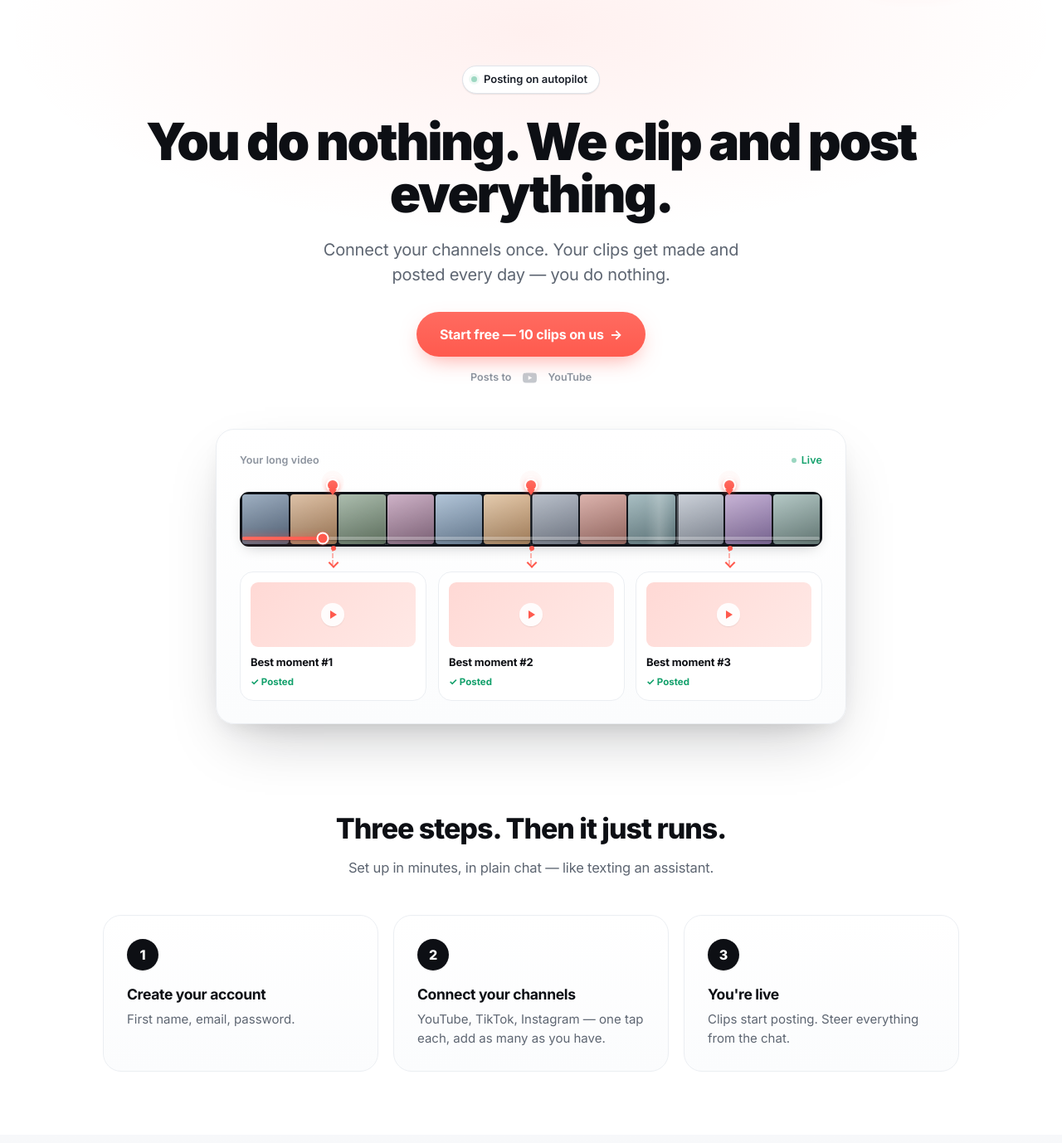
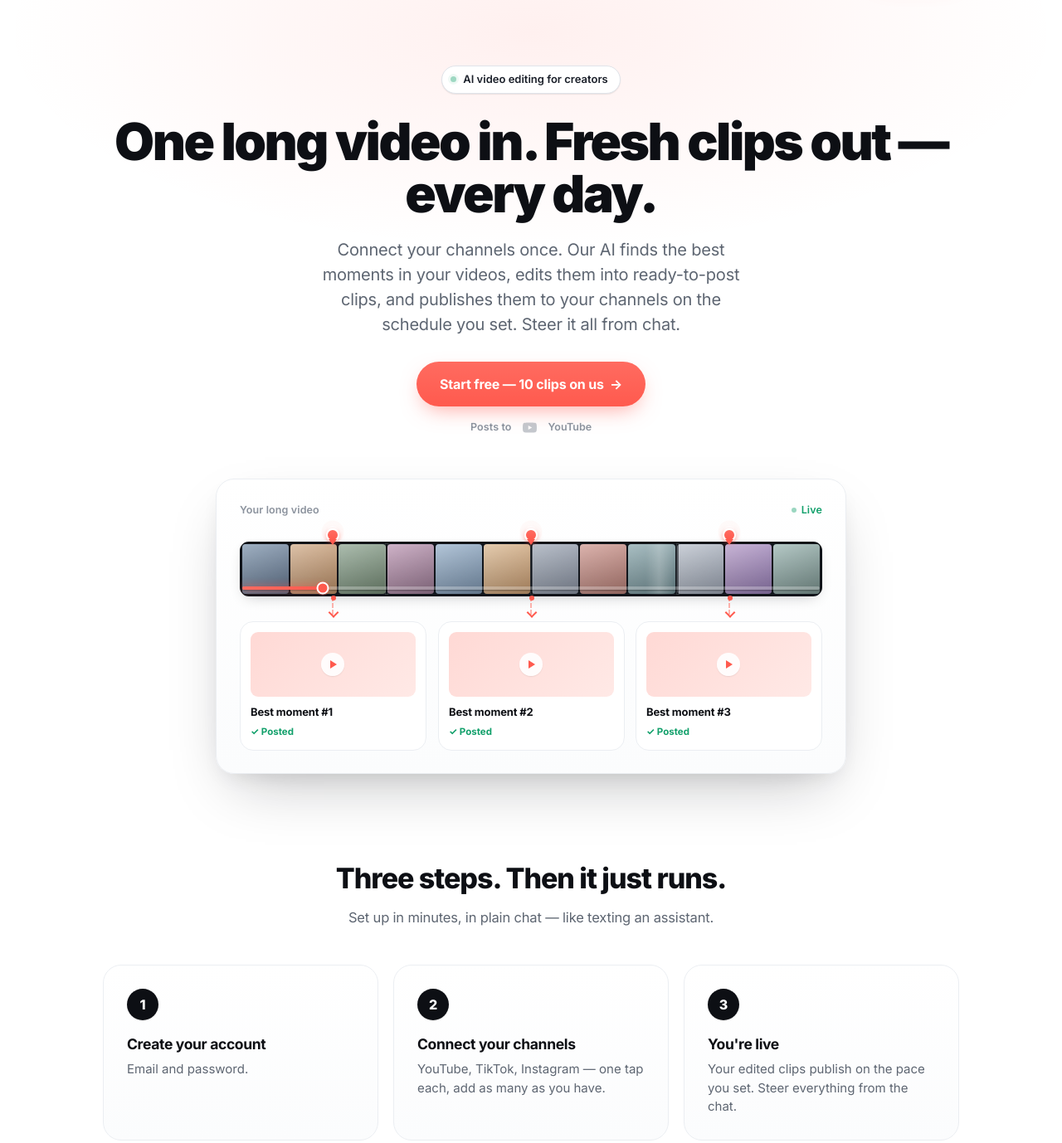
Before and after one commit to jaylenmareko/clipsdoneforyou, a website: page index.html in a window 1280 px wide. Shown: the part 80-1458 px from the top of the page at 83% size. Drawn offline with Linux system fonts and the light colour scheme; no server answers.

Commit message:
Landing copy: reframe from "posting service" to "AI video editor"
Copy only — no layout/pricing/behavior changes. Payment review flagged the
"we download and post for you" framing; reposition as AI video editing software
for creators working on their own content (Opus Clip-style), keeping the
hands-off chat personality. Removed banned words (download/reupload/repost/
autopilot/bot/"you do nothing"/"we post everything").

- <title>, meta description → AI video editor framing
- eyebrow "Posting on autopilot" → "AI video editing for creators"
- H1 → "One long video in. Fresh clips out — every day."
- subhead → creation-first, publishing as the last step on your schedule
- step 1 "First name, email, password." → "Email and password." (signup is
  email+password only)
- step 3 → "Your edited clips publish on the pace you set…"
- FAQ "Do I have to edit anything?" → AI handles editing; review/tweak/bank
- footer tagline → "Your AI video editor for Shorts, TikTok, and Reels."

Co-Authored-By: Claude Opus 4.8 <noreply@anthropic.com>

```diff
--- a/index.html
+++ b/index.html
@@ -3,8 +3,8 @@
 <head>
 <meta charset="UTF-8">
 <meta name="viewport" content="width=device-width, initial-scale=1.0">
-<title>ClipsDoneForYou — Your videos, clipped and posted for you</title>
-<meta name="description" content="Connect your channels. We clip your long videos and post the best moments every day. You do nothing.">
+<title>ClipsDoneForYou — Your AI video editor for Shorts, TikTok, and Reels</title>
+<meta name="description" content="Your AI video editor for Shorts, TikTok, and Reels. Connect your channels once — our AI finds the best moments in your long videos, edits them into ready-to-post clips, and publishes them to your channels on the schedule you set.">
 <link rel="preconnect" href="https://fonts.googleapis.com">
 <link rel="preconnect" href="https://fonts.gstatic.com" crossorigin>
 <link href="https://fonts.googleapis.com/css2?family=Inter:wght@400;500;600;700;800;900&display=swap" rel="stylesheet">
@@ -422,9 +422,9 @@
 </div></header>
 
 <div class="wrap hero">
-  <div class="eyebrow reveal"><span class="pip"></span>Posting on autopilot</div>
-  <h1 class="reveal">You do nothing. We clip and post everything.</h1>
-  <p class="reveal">Connect your channels once. Your clips get made and posted every day — you do nothing.</p>
+  <div class="eyebrow reveal"><span class="pip"></span>AI video editing for creators</div>
+  <h1 class="reveal">One long video in. Fresh clips out — every day.</h1>
+  <p class="reveal">Connect your channels once. Our AI finds the best moments in your videos, edits them into ready-to-post clips, and publishes them to your channels on the schedule you set. Steer it all from chat.</p>
   <div class="cta-row reveal">
     <a class="btn coral lg" data-wiz>Start free — 10 clips on us <span class="ar">→</span></a>
     <div class="compat">
@@ -482,9 +482,9 @@
     <p class="sub">Set up in minutes, in plain chat — like texting an assistant.</p>
   </div>
   <div class="steps">
-    <div class="step card-click reveal" data-wiz><div class="n">1</div><b>Create your account</b><p>First name, email, password.</p></div>
+    <div class="step card-click reveal" data-wiz><div class="n">1</div><b>Create your account</b><p>Email and password.</p></div>
     <div class="step card-click reveal" data-wiz><div class="n">2</div><b>Connect your channels</b><p>YouTube, TikTok, Instagram — one tap each, add as many as you have.</p></div>
-    <div class="step card-click reveal" data-wiz><div class="n">3</div><b>You're live</b><p>Clips start posting. Steer everything from the chat.</p></div>
+    <div class="step card-click reveal" data-wiz><div class="n">3</div><b>You're live</b><p>Your edited clips publish on the pace you set. Steer everything from the chat.</p></div>
   </div>
 </div></section>
 
@@ -515,7 +515,7 @@
 <section><div class="wrap">
   <div class="sec-head reveal"><h2>Questions</h2></div>
   <div class="faq reveal">
-    <div><b>Do I have to edit anything?</b><p>No. Clipping, titles, and posting are done for you.</p></div>
+    <div><b>Do I have to edit anything?</b><p>No — the AI handles the editing: finding the moments, reframing, writing the titles. You can review, tweak, or bank any clip from your Clips tab.</p></div>
     <div><b>How do I change things?</b><p>Just say it in the chat — "post 5 a day", "make TikTok clips shorter", "clip this video".</p></div>
     <div><b>What formats?</b><p>Shorts on every plan. ~10-minute cuts on Multi and up. Lengths are set per channel.</p></div>
     <div><b>What happens after 10 free clips?</b><p>Posting pauses, your clips stay banked, and subscribing picks up right where it left off.</p></div>
@@ -525,7 +525,7 @@
 
 <footer>
   <div class="wordmark">ClipsDoneForYou<span class="tld">.com</span></div>
-  <div>Your videos, clipped and posted for you.</div>
+  <div>Your AI video editor for Shorts, TikTok, and Reels.</div>
 </footer>
 
 <!-- ---------- app shell ---------- -->
```
